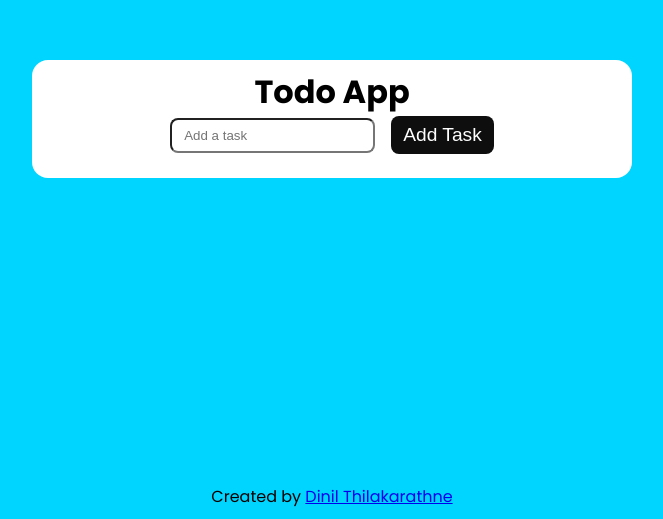
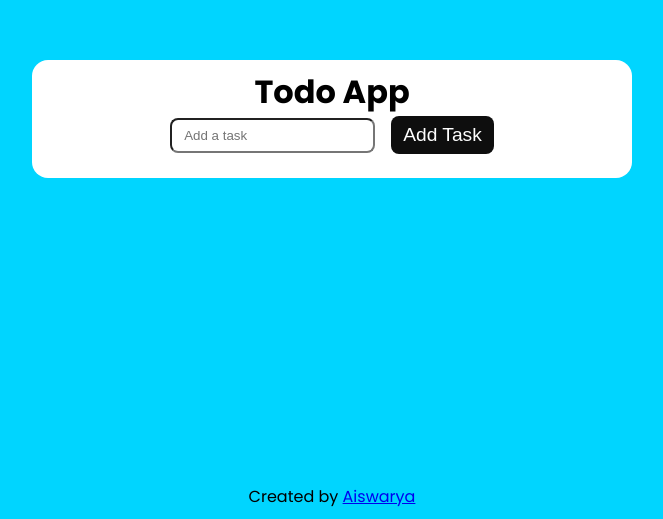
Before and after one commit to aiswarya10102002/assignment-on-intenship, a plain HTML site: page index.html in a window 1280 px wide. Shown: the part 281-800 px from the top of the page, without its empty margins (308-971 px from the left). Drawn offline with nearby package versions, Linux system fonts and the light colour scheme.

Commit message:
Update index.html

```diff
--- a/index.html
+++ b/index.html
@@ -33,7 +33,7 @@
     </div>
 
     <div class="attribute">
-        Created by <a href="https://github.com/Dinil-Thilakarathne/">Dinil Thilakarathne</a>
+        Created by <a href="https://github.com/aiswarya10102002">Aiswarya</a>
     </div>
 
 
```
